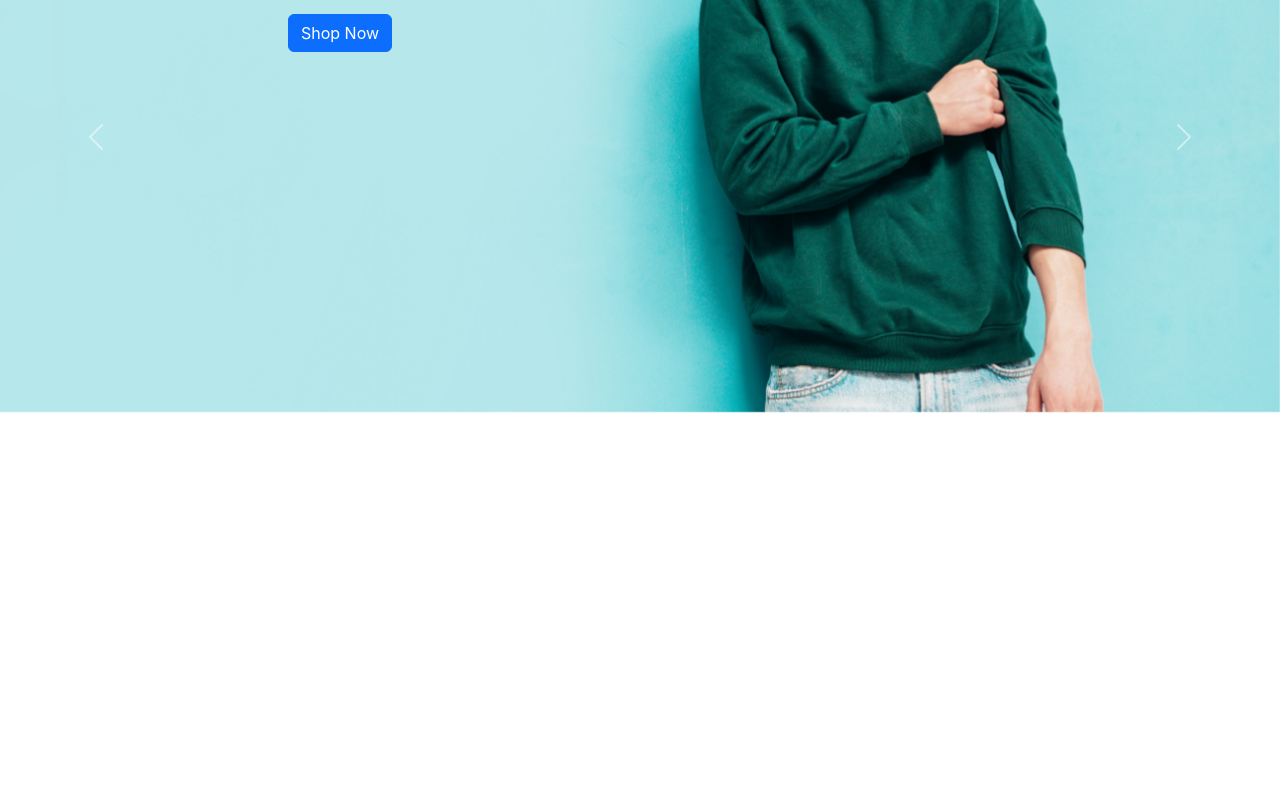
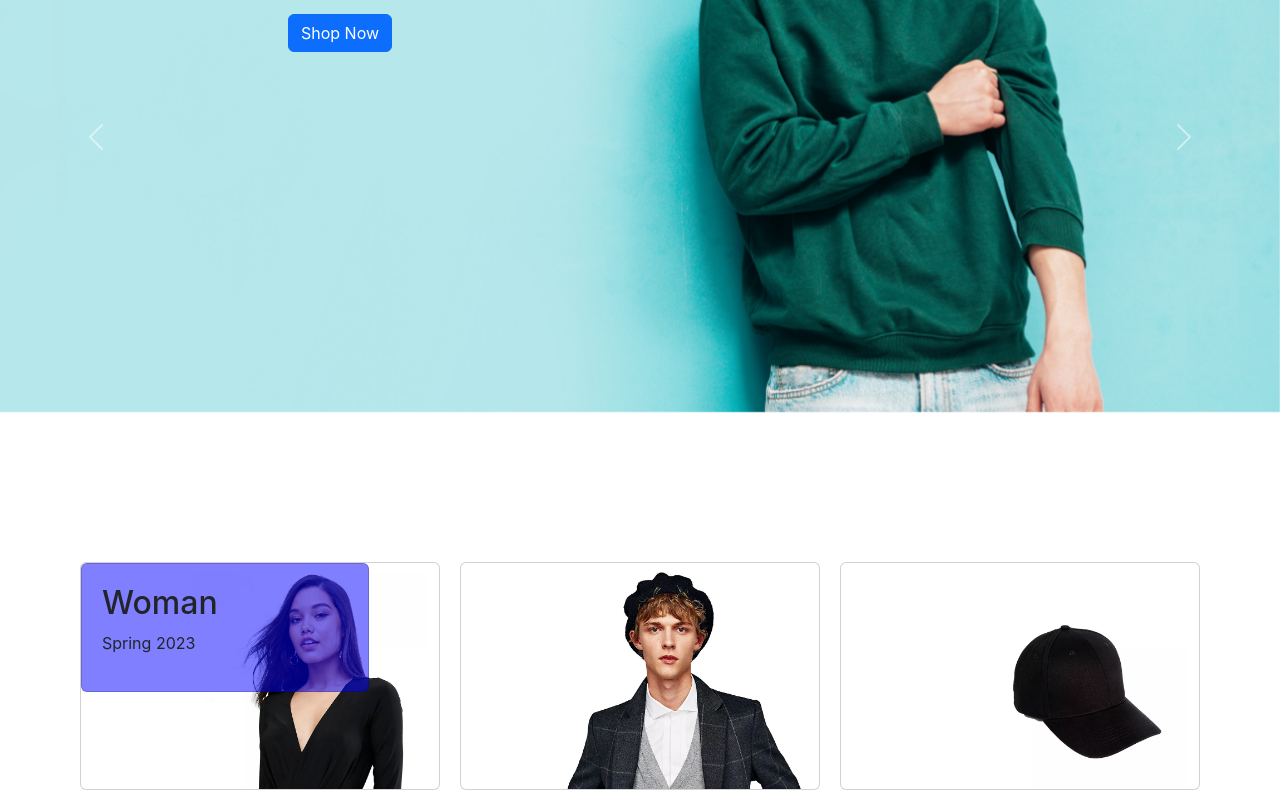
Before and after one commit to mahsa-irankhah/online_shop, a React (Create React App) app: page / in a window 1280 px wide. Shown: the part 334-1134 px from the top of the page. Before the commit the page ends 886 px from the top, so only its background shows below. Built offline with nearby package versions, Linux system fonts and the light colour scheme.

Commit message:
categories part

```diff
--- a/package.json
+++ b/package.json
@@ -8,10 +8,12 @@
     "@testing-library/user-event": "^13.5.0",
     "axios": "^1.3.3",
     "bootstrap": "^5.2.3",
+    "node-sass": "^7.0.3",
     "react": "^18.2.0",
     "react-dom": "^18.2.0",
     "react-router-dom": "^6.8.1",
     "react-scripts": "5.0.1",
+    "sass": "^1.58.3",
     "web-vitals": "^2.1.4"
   },
   "scripts": {
--- /dev/null
+++ b/src/components/landing page/Categories.js
@@ -0,0 +1,46 @@
+import React from 'react';
+import { Link } from 'react-router-dom';
+
+//styles
+import "./styles/categories.scss";
+
+//images
+ import woman from "../../images/categories/banner-01.jpg";
+ import man from "../../images/categories/banner-02.jpg";
+ import acc from "../../images/categories/banner-03.jpg";
+
+const Categories = () => {
+    return (
+      <div class="container">
+        <div class="row categories">
+          <div
+            class="col card position-relative"
+            style={{ width: "18rem", margin: "10px" }}
+          >
+            <img className="card-img-top " src={woman} alt="card woman" />
+            <div className="hovering-card card">
+              <h2>Woman</h2>
+              <p>Spring 2023</p>
+            </div>
+          </div>
+          <div class="col card" style={{ width: "18rem", margin: "10px" }}>
+            <Link>
+              <img className="card-img-top" src={man} alt="card man" />
+            </Link>
+          </div>
+          <div class="col card" style={{ width: "18rem", margin: "10px" }}>
+            <Link>
+              <img className="card-img-top" src={acc} alt="card accessory" />
+            </Link>
+          </div>
+        </div>
+      </div>
+      // <div className='container'>
+      //   <div class="card col-4" style={{ width: "18rem" }}>
+      //     <img class="card-img-top" src={woman} alt="Card" />
+      //     </div>
+      //   </div>
+    );
+};
+
+export default Categories;
--- /dev/null
+++ b/src/components/landing page/Hero.js
@@ -0,0 +1,85 @@
+import React from "react";
+import { Link } from "react-router-dom";
+
+//images
+import man1 from "../../images/hero/man1.jpg";
+import woman1 from "../../images/hero/woman1.jpg";
+import glasses from "../../images/hero/glasses.jpg";
+
+
+const Hero = () => {
+
+  return (
+    <div>
+      <div id="carouselExample" className="carousel slide">
+        <div className="carousel-inner">
+          <div className="carousel-item active">
+            <img src={man1} className="d-block w-100" alt="man" />
+            <div
+              className="d-block position-relative"
+              style={{ bottom: "500px", right: "300px" }}
+            >
+              <h2>Men's Collection 2022</h2>
+              <h1>New Arrival</h1>
+              <Link to="" className="btn btn-primary">
+                Shop Now
+              </Link>
+            </div>
+          </div>
+          <div className="carousel-item">
+            <img src={woman1} className="d-block w-100 " alt="woman" />
+            <div
+              className="d-block position-relative"
+              style={{ bottom: "500px", right: "300px" }}
+            >
+              <h2>Men's Collection 2022</h2>
+              <h1>New Arrival</h1>
+              <Link to="" className="btn btn-primary">
+                Shop Now
+              </Link>
+            </div>
+          </div>
+          <div className="carousel-item">
+            <img src={glasses} className="d-block w-100" alt="glasses" />
+            <div
+              className="d-block position-relative"
+              style={{ bottom: "500px", right: "300px" }}
+            >
+              <h2>Men's Collection 2022</h2>
+              <h1>New Arrival</h1>
+              <Link to="" className="btn btn-primary">
+                Shop Now
+              </Link>
+            </div>
+          </div>
+        </div>
+        <button
+          className="carousel-control-prev"
+          type="button"
+          data-bs-target="#carouselExample"
+          data-bs-slide="prev"
+        >
+          <span
+            className="carousel-control-prev-icon"
+            aria-hidden="true"
+          ></span>
+          <span className="visually-hidden">Previous</span>
+        </button>
+        <button
+          className="carousel-control-next"
+          type="button"
+          data-bs-target="#carouselExample"
+          data-bs-slide="next"
+        >
+          <span
+            className="carousel-control-next-icon"
+            aria-hidden="true"
+          ></span>
+          <span className="visually-hidden">Next</span>
+        </button>
+      </div>
+    </div>
+  );
+};
+
+export default Hero;
--- a/src/components/landing page/Landing.js
+++ b/src/components/landing page/Landing.js
@@ -1,85 +1,14 @@
-import React from "react";
-import { Link } from "react-router-dom";
-
-//images
-import man1 from "../../images/hero/man1.jpg";
-import woman1 from "../../images/hero/woman1.jpg";
-import glasses from "../../images/hero/glasses.jpg";
-
+import React from 'react';
+import Categories from './Categories';
+import Hero from './Hero';
 
 const Landing = () => {
-
-  return (
-    <div>
-      <div id="carouselExample" className="carousel slide">
-        <div className="carousel-inner">
-          <div className="carousel-item active">
-            <img src={man1} className="d-block w-100" alt="man" />
-            <div
-              className="d-block position-relative"
-              style={{ bottom: "500px", right: "300px" }}
-            >
-              <h2>Men's Collection 2022</h2>
-              <h1>New Arrival</h1>
-              <Link to="" className="btn btn-primary">
-                Shop Now
-              </Link>
-            </div>
-          </div>
-          <div className="carousel-item">
-            <img src={woman1} className="d-block w-100 " alt="woman" />
-            <div
-              className="d-block position-relative"
-              style={{ bottom: "500px", right: "300px" }}
-            >
-              <h2>Men's Collection 2022</h2>
-              <h1>New Arrival</h1>
-              <Link to="" className="btn btn-primary">
-                Shop Now
-              </Link>
-            </div>
-          </div>
-          <div className="carousel-item">
-            <img src={glasses} className="d-block w-100" alt="glasses" />
-            <div
-              className="d-block position-relative"
-              style={{ bottom: "500px", right: "300px" }}
-            >
-              <h2>Men's Collection 2022</h2>
-              <h1>New Arrival</h1>
-              <Link to="" className="btn btn-primary">
-                Shop Now
-              </Link>
-            </div>
-          </div>
-        </div>
-        <button
-          className="carousel-control-prev"
-          type="button"
-          data-bs-target="#carouselExample"
-          data-bs-slide="prev"
-        >
-          <span
-            className="carousel-control-prev-icon"
-            aria-hidden="true"
-          ></span>
-          <span className="visually-hidden">Previous</span>
-        </button>
-        <button
-          className="carousel-control-next"
-          type="button"
-          data-bs-target="#carouselExample"
-          data-bs-slide="next"
-        >
-          <span
-            className="carousel-control-next-icon"
-            aria-hidden="true"
-          ></span>
-          <span className="visually-hidden">Next</span>
-        </button>
-      </div>
-    </div>
-  );
+    return (
+        <>
+           <Hero />
+           <Categories />
+        </>
+    );
 };
 
 export default Landing;
--- /dev/null
+++ b/src/components/landing page/styles/categories.scss
@@ -0,0 +1,19 @@
+.categories {
+
+  .hovering-card {
+    width: 18rem;
+    position: absolute;
+    top: 0;
+    left: 0;
+    text-align: left;
+    padding: 20px;
+    background-color: rgba(0, 0, 255, 0.5);
+
+    &:hover {
+
+    display: block;
+
+  }
+}
+
+}
```
Also changed, not shown: 1 other file (tests, documents, lock files or other folders).
